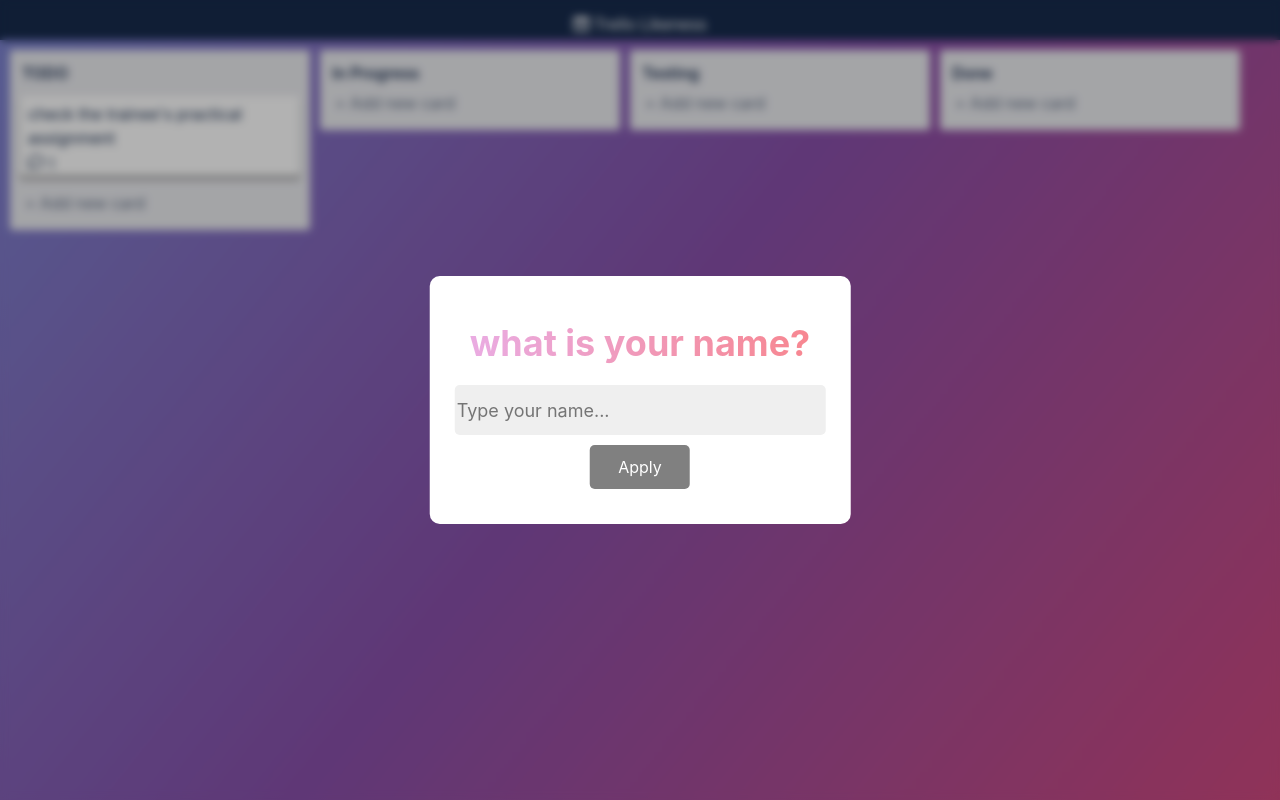
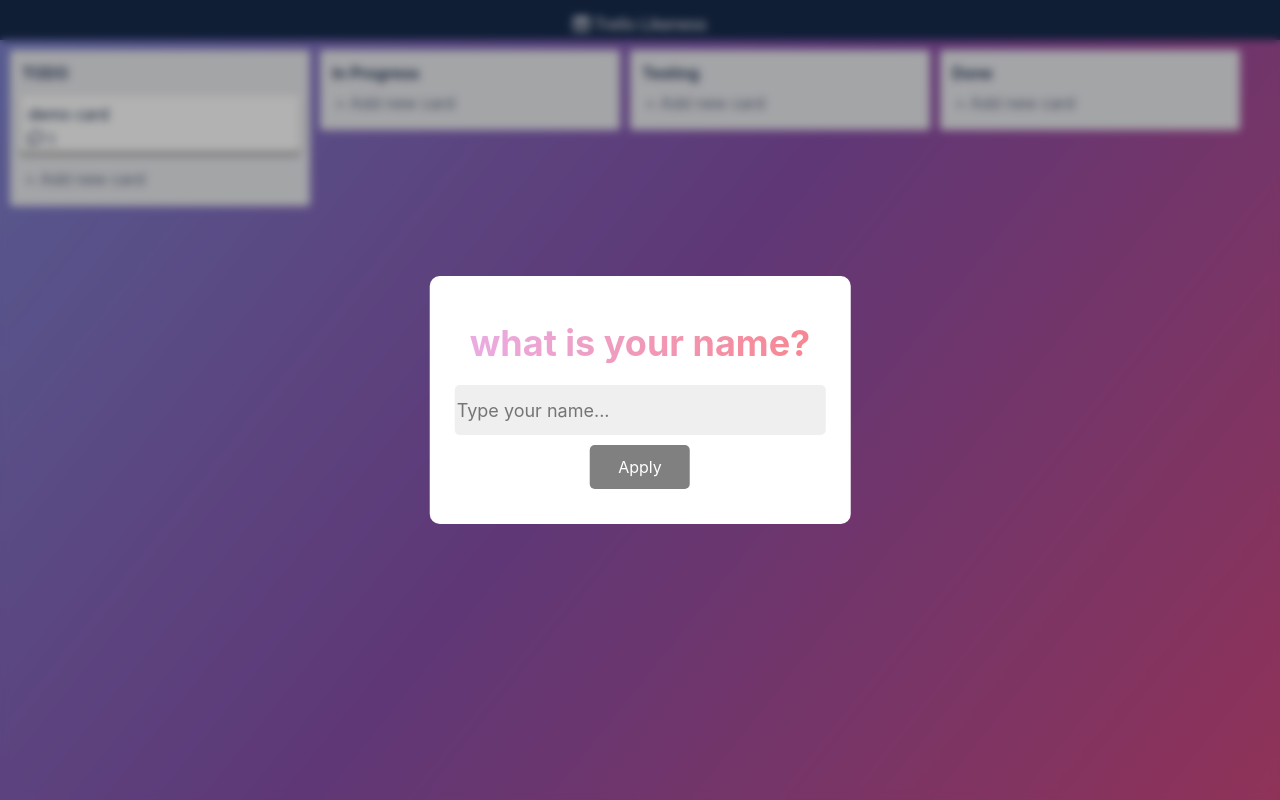
Before and after one commit to klestovVlad/Task-trello, a React (Create React App) app: page / in a window 1280 px wide. Built offline with nearby package versions, Linux system fonts and the light colour scheme; some icons are missing.

Commit message:
final-fix

```diff
--- a/src/listData.ts
+++ b/src/listData.ts
@@ -23,12 +23,12 @@ const DeafultData:IdataStructure[] = [
     listName: 'TODO',
     isCardAdding: false,
     cards: [{
-      name: "check the trainee's practical assignment",
+      name: "demo card",
       author: 'Klestov Vlad',
-      text: '',
+      text: 'card have added for demonstration',
       comment: [
         {
-          text: 'hello! :-)',
+          text: 'my comment',
           author: 'Klestov Vladislav',
         },
       ],
--- a/src/styles/CardPopupStyles.ts
+++ b/src/styles/CardPopupStyles.ts
@@ -22,7 +22,7 @@ export const PopUpCard = styled.div`
   transform: translate(-50%,-50%);
   color: #172b4d;
   min-width:700px;
-  max-height: 700px;
+  max-height: 800px;
   overflow-x: auto;
 `;
 
```
